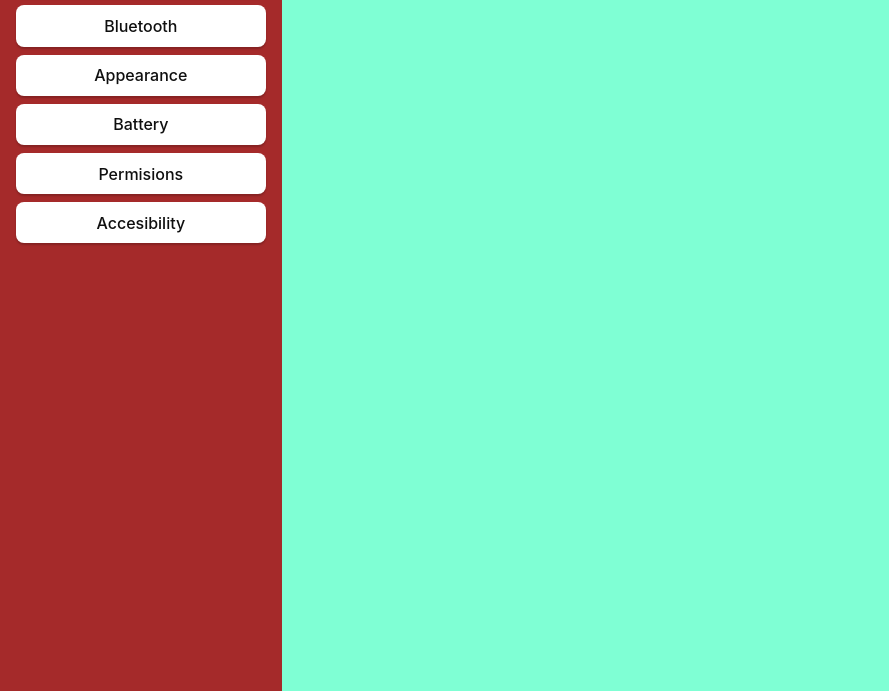
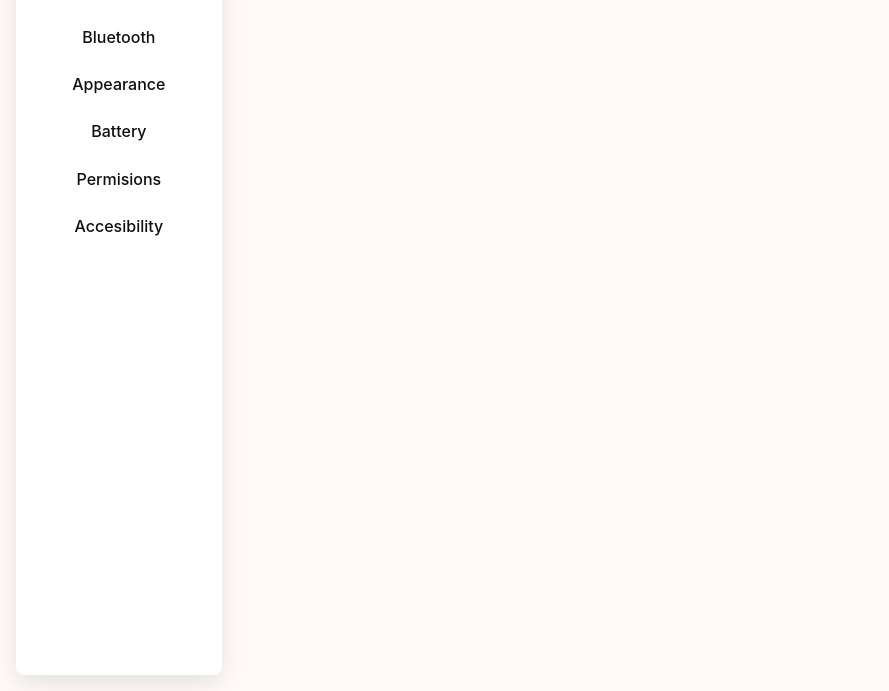
Before and after one commit to IAMME543/Set-Things, a website built with Vite: page index.html in a window 1280 px wide. Shown: the part 109-800 px from the top of the page, without its empty margins (0-889 px from the left). Built offline with nearby package versions, Linux system fonts and the light colour scheme.

Commit message:
update styling with colours and declare everything with variables

```diff
--- a/src/styles.css
+++ b/src/styles.css
@@ -5,13 +5,21 @@
   font-weight: 400;
 
   color: #0f0f0f;
-  background-color: #f6f6f6;
+  background-color: color-mix(in srgb, seashell 50%, white);
+
 
   font-synthesis: none;
   text-rendering: optimizeLegibility;
   -webkit-font-smoothing: antialiased;
   -moz-osx-font-smoothing: grayscale;
   -webkit-text-size-adjust: 100%;
+
+  /*variables*/
+  --accent-colour: salmon;
+  --floating-colour: white;
+  --text-colour: #0f0f0f;
+  --text-hover-colour: black;
+  --border-radius: .5em;
 }
 
 html,
@@ -24,27 +32,30 @@ body {
   margin: 0;
 
   height: 100%;
+
 }
 
 /*split-layout*/
 
 .split-layout {
-  width: 100%;
-  height: 100%;
+  width: 100vw;
+  height: 100vh;
   display: flex;
   flex-direction: row;
+  padding: 1em;
+  box-sizing: border-box;
 }
 
 .split-layout .primary-split {
-  background-color: aquamarine;
-  flex: 4;
+  flex: 6;
 }
 
 .split-layout .secondary-split {
-  background-color: brown;
   flex: 1;
+  background-color: var(--floating-colour);
+  box-shadow: 0 0.5em 1.5em rgba(0, 0, 0, 0.10);
+  border-radius: var(--border-radius);
 }
-
 
 /*vertical-layout*/
 
@@ -53,6 +64,26 @@ body {
   flex-direction: column;
   padding: 1em;
   gap: .5em
+}
+
+/*button*/
+button {
+  border-radius: var(--border-radius);
+  border: none;
+  padding: 0.6em 1.2em;
+  font-size: 1em;
+  font-weight: 500;
+  font-family: inherit;
+  color: var(--text-colour);
+  background-color: transparent;
+  transition: background-color 0.1s
+}
+
+button:hover {
+  cursor: pointer;
+  background-color: var(--accent-colour);
+  box-shadow: 0 0.5em 1.5em rgba(0, 0, 0, 0.10);
+  color: --text-hover-colour;
 }
 
 /* tauri defaults*/
@@ -72,54 +103,17 @@ h1 {
 
 input,
 button {
-  border-radius: 8px;
-  border: 1px solid transparent;
-  padding: 0.6em 1.2em;
-  font-size: 1em;
-  font-weight: 500;
-  font-family: inherit;
-  color: #0f0f0f;
-  background-color: #ffffff;
-  transition: border-color 0.25s;
-  box-shadow: 0 2px 2px rgba(0, 0, 0, 0.2);
-}
-
-button {
-  cursor: pointer;
-}
-
-button:hover {
-  border-color: #396cd8;
-}
-
-button:active {
-  border-color: #396cd8;
-  background-color: #e8e8e8;
-}
-
-input,
-button {
   outline: none;
 }
 
 
 @media (prefers-color-scheme: dark) {
   :root {
-    color: #f6f6f6;
-    background-color: #2f2f2f;
-  }
+    color: oldlace;
+    background-color: #1F1E1C;
 
-  a:hover {
-    color: #24c8db;
-  }
-
-  input,
-  button {
-    color: #ffffff;
-    background-color: #0f0f0f98;
-  }
-
-  button:active {
-    background-color: #0f0f0f69;
+    --floating-colour: #362f2f;
+    --text-colour: oldlace;
+    --text-hover-colour: white;
   }
 }
```
